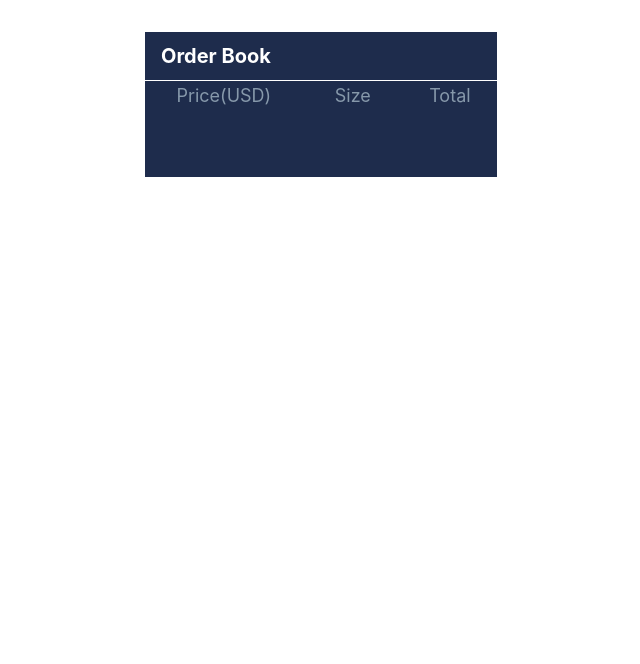
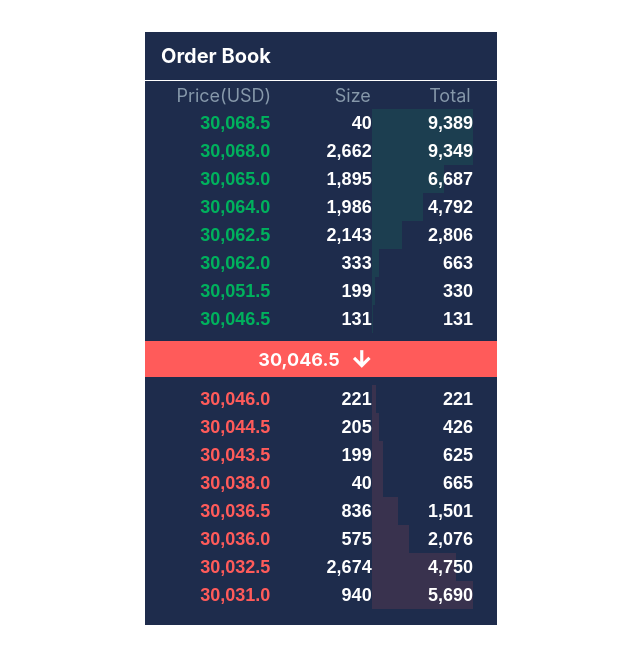
Before and after one commit to gswliang/Orderbook, a React (Create React App) app: page / in a window 1280 px wide. Shown: the top 664 px of the page, without its empty margins (319-959 px from the left). Built offline with nearby package versions, Linux system fonts and the light colour scheme; no server answers.

Commit message:
implemented hover effect on quote component

```diff
--- a/src/App.jsx
+++ b/src/App.jsx
@@ -1,4 +1,4 @@
-import React, { useEffect, useState, useRef } from "react";
+import React, { useEffect, useState } from "react";
 import Orderbook from "./Components/Orderbook/Orderbook";
 import data from "./test.json";
 import "./app.css";
@@ -13,23 +13,23 @@ const App = () => {
   useEffect(() => {
     const subscribe = { op: "subscribe", args: ["orderBook:BTCPFC_0"] };
 
-    // setOrders(data.data);
+    setOrders(data.data);
 
-    ws.onopen = () => {
-      ws.send(JSON.stringify(subscribe));
-      console.log("Connecting open!");
-    };
-    ws.onmessage = (event) => {
-      const result = JSON.parse(event.data);
-      setOrders(result.data);
-    };
+    // ws.onopen = () => {
+    //   ws.send(JSON.stringify(subscribe));
+    //   console.log("Connecting open!");
+    // };
+    // ws.onmessage = (event) => {
+    //   const result = JSON.parse(event.data);
+    //   setOrders(result.data);
+    // };
 
-    ws.onclose = () => {
-      console.log("Connection Closed");
-    };
-    ws.onerror = (err) => {
-      console.log("Connection error: ", err);
-    };
+    // ws.onclose = () => {
+    //   console.log("Connection Closed");
+    // };
+    // ws.onerror = (err) => {
+    //   console.log("Connection error: ", err);
+    // };
   }, []);
 
   return (
--- a/src/Components/Quote/Quote.jsx
+++ b/src/Components/Quote/Quote.jsx
@@ -1,22 +1,41 @@
-import React, { useState, useEffect } from "react";
+import React, { useState, useEffect, useRef } from "react";
 import numberFormat from "../../util";
 import "./quote.css";
 
 const Quote = ({ quote, type }) => {
-  const quoteTypeMap = {
+  const quoteMap = {
     sell: {
       textColor: "sell-text",
       backgroundColor: "sell-quote",
-      indexStart: 0,
+      totalIndex: 0,
     },
     buy: {
       textColor: "buy-text",
       backgroundColor: "buy-quote",
-      indexStart: quote.length - 1,
+      totalIndex: quote.length - 1,
     },
   };
 
   const [total, setTotal] = useState(null);
+  const quoteItemRef = useRef([]);
+
+  // const [oldQuote, setOldQuote] = useState([]);
+
+  const onMouseEnter = (index) => {
+    if (type === "sell") {
+      for (let i = index; i < quote.length; i++) {
+        quoteItemRef.current[i].style.backgroundColor = "#334573";
+      }
+    } else {
+      for (let i = 0; i < index; i++) {
+        quoteItemRef.current[i].style.backgroundColor = "#334573";
+      }
+    }
+  };
+
+  const onMouseLeave = () => {
+    quoteItemRef.current.forEach((i) => (i.style.backgroundColor = ""));
+  };
 
   const quoteData = quote.map((q, index) => {
     const price = numberFormat(q.price);
@@ -25,13 +44,19 @@ const Quote = ({ quote, type }) => {
     const accumulativeBarPercentage = (q.total / total) * 100;
 
     return (
-      <div className="quote-row" key={index}>
-        <div className={`${quoteTypeMap[type].textColor}`}>{price}</div>
+      <div
+        className={`quote-row `}
+        key={index}
+        onMouseEnter={() => onMouseEnter(index)}
+        onMouseLeave={onMouseLeave}
+        ref={(element) => (quoteItemRef.current[index] = element)}
+      >
+        <div className={`${quoteMap[type].textColor}`}>{price}</div>
         <div>{size}</div>
         <div className="accumulative">
           <div> {currentTotal}</div>
           <div
-            className={`accumulative-shadow ${quoteTypeMap[type].backgroundColor}`}
+            className={`accumulative-shadow ${quoteMap[type].backgroundColor}`}
             style={{
               width: `${accumulativeBarPercentage}%`,
             }}
@@ -45,8 +70,8 @@ const Quote = ({ quote, type }) => {
     if (!quote.length) {
       return;
     }
-    const index = quoteTypeMap[type].indexStart;
-    const total = quote[index].total;
+    const totalIndex = quoteMap[type].totalIndex;
+    const total = quote[totalIndex].total;
 
     setTotal(total);
   }, [quote]);
--- a/src/Components/Quote/quote.css
+++ b/src/Components/Quote/quote.css
@@ -50,3 +50,11 @@
 .sell-quote {
   background-color: rgba(16, 186, 104, 0.12);
 }
+
+.flash-green {
+  background-color: rgba(0, 177, 93, 0.5);
+}
+
+.flash-red {
+  background-color: rgba(255, 91, 90, 0.5);
+}
```
